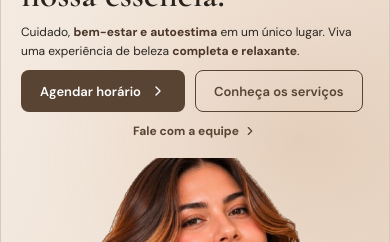
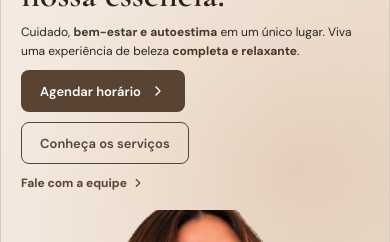
Before and after one commit to PebinDev/salaodebeleza, a React (Vite) app: page / in a window 390 px wide. Shown: the part 173-415 px from the top of the page. Built offline with nearby package versions, Linux system fonts and the light colour scheme.

Commit message:
Fix mobile hero contact link layout

```diff
--- a/src/App.css
+++ b/src/App.css
@@ -233,6 +233,9 @@
   .container { width: calc(100% - 2rem); }
   .hero-grid { grid-template-columns: 1fr; }
   .hero-copy { padding: 1.5rem 0.25rem 1.125rem; }
+  .hero-actions { flex-direction: column; align-items: flex-start; }
+  .hero-actions > .button { max-width: 100%; }
+  .hero-contact-link { flex: 0 0 auto; width: max-content; max-width: 100%; justify-content: flex-start; }
   .hero h1 { font-size: 2.25rem; }
   .hero-copy > p:not(.eyebrow) { max-width: 24.375rem; font-size: 0.75rem; }
   .hero-image { position: relative; inset: auto; right: auto; width: 100%; aspect-ratio: 1.8 / 1; }
```
